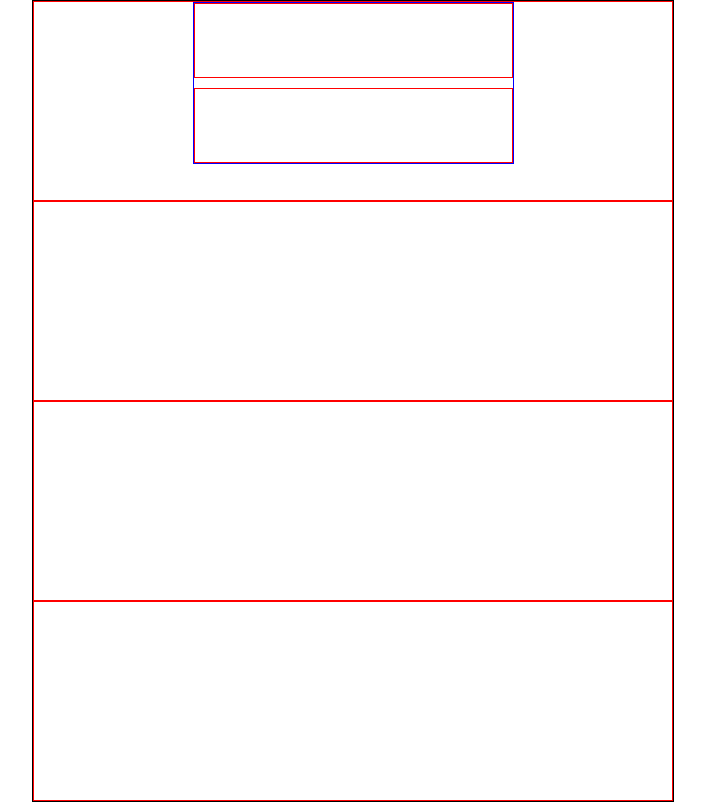
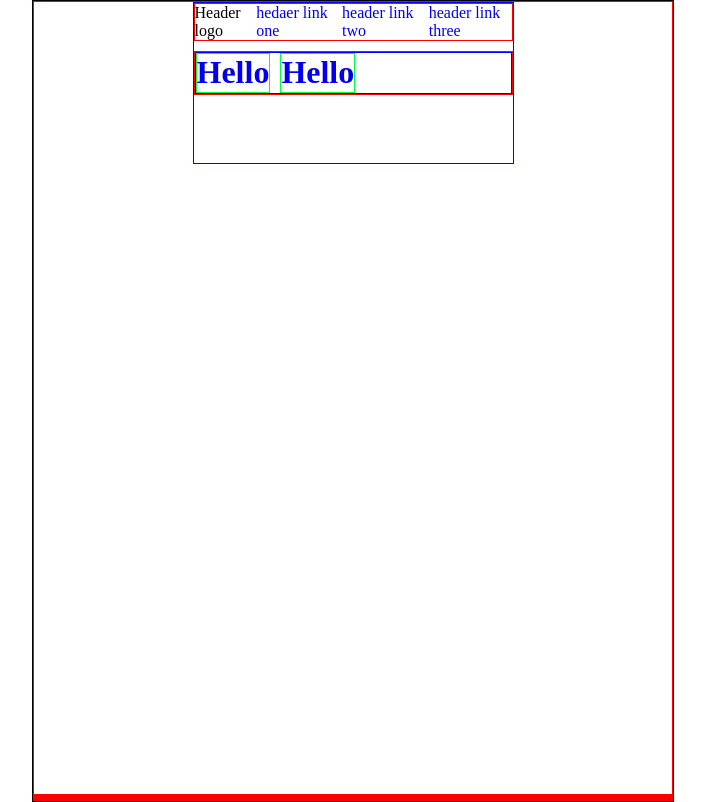
Before and after one commit to thorisoLeshi/landing-page, a plain HTML site: page index.html in a window 1280 px wide. Shown: the whole page, without its empty margins (287-992 px from the left). Drawn offline with Linux system fonts and the light colour scheme.

Commit message:
added the navigation

```diff
--- a/index.html
+++ b/index.html
@@ -11,9 +11,35 @@
         <div class="column-container">
             <div class="column-header">
                 <div class="header">
+                    <p class="header-logo">
+                        Header logo
+                    </p>
+                    <div class="links">
 
+
+                                <a href="www.google.com">hedaer link one
+
+
+                                <a href="www.google.com">header link two
+
+
+                                <a href="www.google.com">header link three
+
+
+                    </div>
                 </div>
                 <div class="header">
+                    <div class="header-second">
+                        <div class="header-second-column">
+                            <h1>Hello</h1>
+                        </div>
+                        <div  class="header-second-column">
+                            <h1>
+                                Hello
+                            </h1>
+                        </div>
+
+                    </div>
 
                 </div>
             </div>
--- a/styles.css
+++ b/styles.css
@@ -27,7 +27,35 @@
 
 }
 .header{
-    flex: 1;
+
     border: 1px solid red;
+    display: flex;
 
 }
+
+.header-second{
+    height:5vh;
+    width:100%;
+    display: flex;
+    border: 1px solid blue;
+    gap: 10px;
+
+}
+.header-second-column{
+    border: 1px solid rgb(0, 255, 64);
+}
+.header-logo{
+  margin-right: auto;
+}
+.links{
+
+    display: flex;
+    margin-right: auto;
+    gap: 10px;
+}
+
+a{
+
+
+    text-decoration: none;
+}
```
